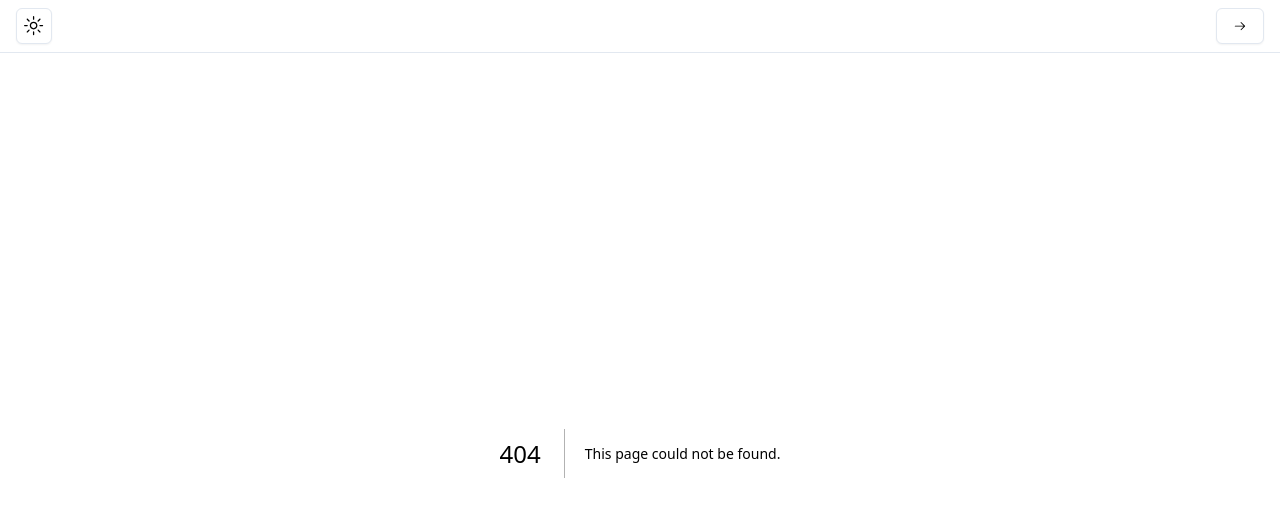
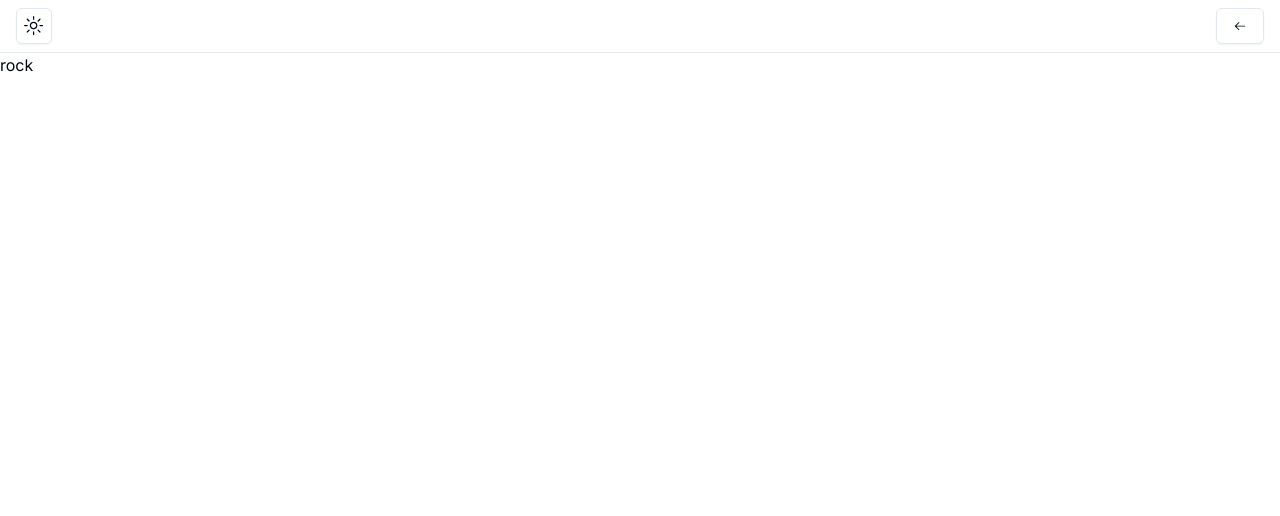
Before and after one commit to xsj3n/F1-Intruder, a Next.js app in the folder f1tnr-app/: page /run in a window 1280 px wide. Before the commit this address had no page. Shown: the top 516 px of the page. Built offline with nearby package versions, Linux system fonts and the light colour scheme.

Commit message:
more elements, just like last time

```diff
--- a/f1tnr-app/app/layout.tsx
+++ b/f1tnr-app/app/layout.tsx
@@ -1,3 +1,5 @@
+"use client"
+
 import type { Metadata } from "next";
 import { Inter } from "next/font/google";
 import "./globals.css";
@@ -5,20 +7,30 @@ import { ThemeProvider } from "@/components/ui/theme-provider";
 import { Separator } from "@/components/ui/separator";
 import { ModeToggle } from "@/components/ui/modetoggle";
 import { Button } from "@/components/ui/button";
-import { GoArrowRight } from "react-icons/go";
-
+import { GoArrowLeft, GoArrowRight } from "react-icons/go";
+import Link from "next/link";
+import { useContext, useState } from "react";
+import { createContext } from "react";
+import navbuttonclientwrapper from "@/components/navclientwrap";
 const inter = Inter({ subsets: ["latin"] });
 
-export const metadata: Metadata = {
-  title: "Create Next App",
-  description: "Generated by create next app",
-};
+
+
+
+
 
 export default function RootLayout({
   children,
 }: Readonly<{
   children: React.ReactNode;
 }>) {
+
+
+
+
+
+
+
   return (
     <html lang="en">
 
@@ -28,16 +40,14 @@ export default function RootLayout({
       defaultTheme="system"
       enableSystem
       disableTransitionOnChange>
-
         <div className="flex justify-between mt-2 mb-2">
-          {/*<div className="col-start-7 ml-8 mt-2"><h1 className="">F1</h1></div>*/}
           <div className="ml-4"><ModeToggle></ModeToggle></div>
-          <div className="mr-4"><Button variant="outline"><GoArrowRight></GoArrowRight></Button></div>
+          {navbuttonclientwrapper()}
         </div>
 
         <Separator />
         {children}
-        </ThemeProvider>
+      </ThemeProvider>
       </body>
 
     </html>
--- a/f1tnr-app/app/page.tsx
+++ b/f1tnr-app/app/page.tsx
@@ -40,6 +40,7 @@ export default function Home() {
   const stringaddref = useRef<HTMLInputElement>(null)
 
 
+
   const readcache = async function()
   {
     const path = "/home/xis/Documents/request.txt"
@@ -67,10 +68,6 @@ export default function Home() {
 
   }
 
-
-
-
-
   const handlestringaddinput = async function (e:  React.ChangeEvent<HTMLInputElement>)
   {
     e.preventDefault()
@@ -84,7 +81,8 @@ export default function Home() {
 
   const handlestringaddst = async function () {
 
-    if (payloadsignlestr == "") {return}
+    function addthenclear()
+    {
 
       payloadstrs.push(payloadsignlestr)
       let data = payloadstrs.slice(0)
@@ -96,17 +94,16 @@ export default function Home() {
       }
     }
 
+    if (payloadsignlestr == "" || payloadsignlestr == payloadstrs.slice(-1)[0]) {return}
+    addthenclear()
+  }
+
   const clearpayloadstrs = async function ()
   {
     let data: String[] = []
     setPayloadsinglestr("")
     setPayloadstrs(data)
   }
-
-
-
-
-
 
   function LoadPayloadOpts()
   {
@@ -145,6 +142,7 @@ export default function Home() {
     return (<></>)
   }
 
+
   readcache()
 
   return (
--- /dev/null
+++ b/f1tnr-app/app/run/page.tsx
@@ -0,0 +1,4 @@
+export default function run()
+{
+    return(<>rock</>)
+}
--- /dev/null
+++ b/f1tnr-app/components/navclientwrap.tsx
@@ -0,0 +1,53 @@
+"use client"
+
+import { use, useState } from "react"
+import { Button } from "./ui/button"
+import { GoArrowLeft, GoArrowRight } from "react-icons/go"
+import Link from "next/link"
+import { usePathname, useRouter } from "next/navigation"
+
+
+export enum CurrentPage
+{
+  options,
+  run
+}
+
+
+
+
+
+
+export default function navbuttonclientwrapper()
+{
+    const router = useRouter()
+    const path = usePathname()
+
+    function navbuttonhandler()
+    {
+        if (path == "/")
+        {
+            router.push("/run")
+            return
+
+        }
+
+        router.push("/")
+        return
+    }
+
+    function definenavbutton()
+    {
+        if (path == "/")
+        {
+            return(<GoArrowRight></GoArrowRight>)
+        }
+
+        return(<GoArrowLeft></GoArrowLeft>)
+    }
+    return(
+    <div className="mr-4">
+        <Button variant="outline" onClick={navbuttonhandler}>{definenavbutton()}</Button>
+        </div>
+    )
+}
```
Also changed, not shown: f1tnr-app/package.json (+5 -4 lines), 1 other file (tests, documents, lock files or other folders). Lines whose indentation alone changed are shown as unchanged.
